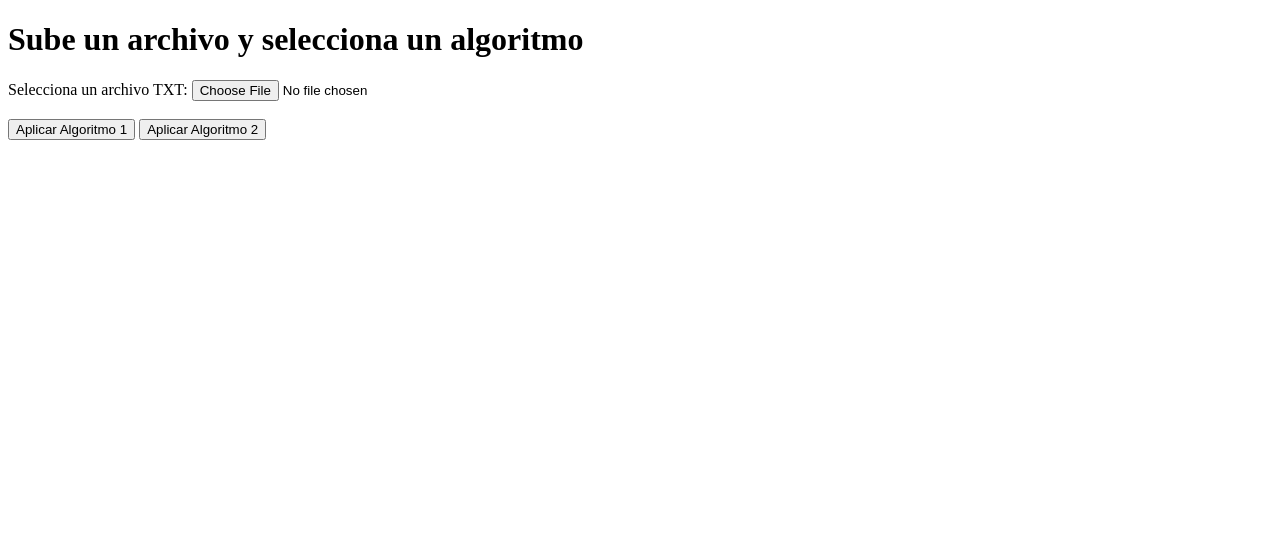
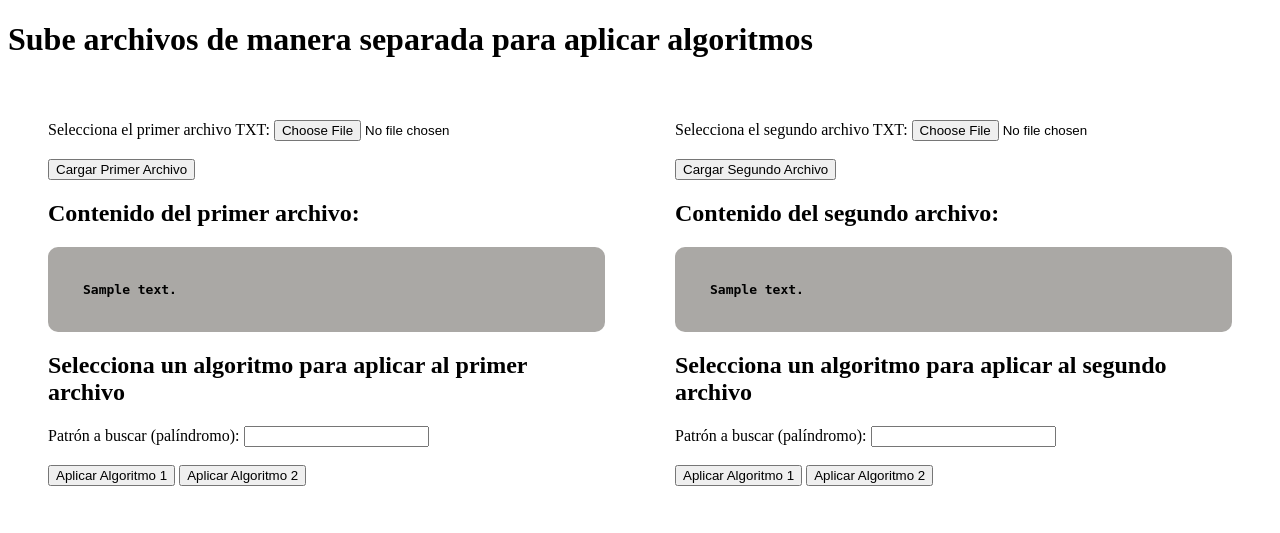
Before and after one commit to EmilioVidal/AlgoritmosSituacionProblema, a Flask app: template templates/index.html in a window 1280 px wide. Shown: the top 533 px of the page. Run offline with Flask 3, Linux system fonts and the light colour scheme; the template is opened without the code that fills it: most values are stand-ins (such as "Sample title", 1, 10 or a date in 2020).

Commit message:
primer algoritmo

```diff
--- a/app.py
+++ b/app.py
@@ -1,62 +1,114 @@
-import os
 from flask import Flask, render_template, request, redirect, url_for
-from werkzeug.utils import secure_filename
 
-# Crear la aplicación Flask
 app = Flask(__name__)
-app.config['UPLOAD_FOLDER'] = 'uploads/'
 
-# Asegúrate de que la carpeta de subidas exista
-if not os.path.exists('uploads'):
-    os.makedirs('uploads')
+# Variables globales para almacenar el contenido de los archivos
+file1_content = None
+file2_content = None
 
-# Definir rutas
 @app.route('/')
 def index():
-    return render_template('index.html')
+    # Renderizar la plantilla con el contenido de ambos archivos
+    return render_template('index.html', content1=file1_content, content2=file2_content)
 
-@app.route('/upload', methods=['POST'])
-def upload_file():
-    if 'file' not in request.files:
-        return 'No se ha seleccionado ningún archivo', 400
+# Ruta para subir el primer archivo
+@app.route('/upload_file1', methods=['POST'])
+def upload_file1():
+    global file1_content
+    if 'file1' in request.files:
+        file = request.files['file1']
+        if file.filename != '':
+            file1_content = file.read().decode('utf-8')
+    return redirect(url_for('index'))
 
-    file = request.files['file']
+# Ruta para subir el segundo archivo
+@app.route('/upload_file2', methods=['POST'])
+def upload_file2():
+    global file2_content
+    if 'file2' in request.files:
+        file = request.files['file2']
+        if file.filename != '':
+            file2_content = file.read().decode('utf-8')
+    return redirect(url_for('index'))
 
-    if file.filename == '':
-        return 'No hay archivo seleccionado', 400
+# Ruta para aplicar un algoritmo al primer archivo
+@app.route('/apply_algorithm_file1', methods=['POST'])
+def apply_algorithm_file1():
+    global file1_content, resultado
+    if 'file1_content' in request.form:
+        file1_content = request.form.get('file1_content')
+        algorithm = request.form.get('algorithm')
+        palindromo = request.form.get('palindromo')  # Recibir el patrón del palíndromo
+        if algorithm == 'algoritmo1':
+            file1_content = algoritmo_z_resaltar(file1_content, palindromo)
+        elif algorithm == 'algoritmo2':
+            file1_content = algoritmo_z_resaltar(file1_content)
+    return redirect(url_for('index'))
 
-    if file:
-        filename = secure_filename(file.filename)
-        filepath = os.path.join(app.config['UPLOAD_FOLDER'], filename)
-        file.save(filepath)
+# Ruta para aplicar un algoritmo al segundo archivo
+@app.route('/apply_algorithm_file2', methods=['POST'])
+def apply_algorithm_file2():
+    global file2_content, resultado
+    if 'file2_content' in request.form:
+        file2_content = request.form.get('file2_content')
+        algorithm = request.form.get('algorithm')
+        palindromo = request.form.get('palindromo')  # Recibir el patrón del palíndromo
+        if algorithm == 'algoritmo1':
+            file2_content = algoritmo_z_resaltar(file2_content, palindromo)
+        elif algorithm == 'algoritmo2':
+            file2_content = algoritmo_z_resaltar(file2_content)
+    return redirect(url_for('index'))
 
-        # Obtener el botón seleccionado para aplicar el algoritmo
-        algorithm = request.form.get('algorithm')
+# Algoritmo Z para buscar y resaltar el patrón
+def algoritmo_z_resaltar(texto, palindromo):
+    # Función Z para encontrar posiciones de un patrón en el texto
+    def Z(texto, palindromo):
+        cadena_concatenada = palindromo + "$" + texto
+        n = len(cadena_concatenada)
+        Z = [0] * n
+        L, R, K = 0, 0, 0
+        for i in range(1, n):
+            if i > R:
+                L, R = i, i
+                while R < n and cadena_concatenada[R] == cadena_concatenada[R - L]:
+                    R += 1
+                Z[i] = R - L
+                R -= 1
+            else:
+                K = i - L
+                if Z[K] < R - i + 1:
+                    Z[i] = Z[K]
+                else:
+                    L = i
+                    while R < n and cadena_concatenada[R] == cadena_concatenada[R - L]:
+                        R += 1
+                    Z[i] = R - L
+                    R -= 1
 
-        # Dependiendo del algoritmo seleccionado
-        if algorithm == 'algoritmo1':
-            resultado = algoritmo1(filepath)
-        elif algorithm == 'algoritmo2':
-            resultado = algoritmo2(filepath)
-        else:
-            return 'Algoritmo no válido', 400
+        # Recoger las posiciones donde se encontró el patrón
+        posiciones = []
+        for i in range(len(palindromo) + 1, n):
+            if Z[i] == len(palindromo):
+                posiciones.append(i - len(palindromo) - 1)
 
-        return f"Resultado del {algorithm}: {resultado}"
+        return posiciones
 
-# Algoritmos de ejemplo
-def algoritmo1(filepath):
-    # Leer el archivo y procesarlo
-    with open(filepath, 'r') as file:
-        contenido = file.read()
-        # Ejemplo de procesamiento: contar líneas
-        return f"Número de líneas: {len(contenido.splitlines())}"
+    # Encontrar todas las posiciones donde ocurre el palíndromo
+    posiciones = Z(texto, palindromo)
 
-def algoritmo2(filepath):
-    # Leer el archivo y procesarlo
-    with open(filepath, 'r') as file:
-        contenido = file.read()
-        # Ejemplo de procesamiento: contar palabras
-        return f"Número de palabras: {len(contenido.split())}"
+    # Resaltar las ocurrencias del palíndromo con <span>
+    texto_resaltado = ""
+    ultimo_index = 0
+
+    for pos in posiciones:
+        texto_resaltado += texto[ultimo_index:pos]  # Añadir la parte antes de la coincidencia
+        texto_resaltado += f"<span style='background-color: yellow;'>{texto[pos:pos + len(palindromo)]}</span>"  # Resaltar
+        ultimo_index = pos + len(palindromo)
+
+    # Añadir el resto del texto
+    texto_resaltado += texto[ultimo_index:]
+
+    return texto_resaltado
 
 if __name__ == '__main__':
     app.run(debug=True)
--- /dev/null
+++ b/static/style.css
@@ -0,0 +1,29 @@
+* {
+    box-sizing: border-box;
+}
+
+#todo {
+    display: flex;
+    flex-wrap: wrap;
+    padding: 10px;
+    gap: 10px;
+}
+
+#text1, #text2 {
+    flex: 1;
+    min-width: 300px;
+    margin: 10px;
+    padding: 20px;
+    border-radius: 10px;
+}
+
+#contenidoTXT {
+    background-color: rgb(170, 168, 165);
+    border-radius: 10px;
+    padding: 35px;
+    text-align: left;
+    word-wrap: break-word;
+    white-space: pre-wrap;
+    overflow: auto;
+    font-weight: bold
+}
--- a/templates/index.html
+++ b/templates/index.html
@@ -4,16 +4,61 @@
     <meta charset="UTF-8">
     <meta name="viewport" content="width=device-width, initial-scale=1.0">
     <title>Subir Archivos y Algoritmos</title>
+    <link rel="stylesheet" type="text/css" href="{{ url_for('static', filename='style.css') }}">
 </head>
 <body>
-    <h1>Sube un archivo y selecciona un algoritmo</h1>
+    <h1>Sube archivos de manera separada para aplicar algoritmos</h1>
+<div id="todo">
 
-    <form action="{{ url_for('upload_file') }}" method="POST" enctype="multipart/form-data">
-        <label for="file">Selecciona un archivo TXT:</label>
-        <input type="file" id="file" name="file" accept=".txt" required><br><br>
+    <div id="text1">
+        <!-- Formulario para subir el primer archivo -->
+        <form action="/upload_file1" method="POST" enctype="multipart/form-data">
+            <label for="file1">Selecciona el primer archivo TXT:</label>
+            <input type="file" id="file1" name="file1" accept=".txt" required><br><br>
+            <button type="submit">Cargar Primer Archivo</button>
+        </form>
+        <!-- Mostrar el contenido del primer archivo si está cargado -->
+        {% if content1 %}
+        <h2>Contenido del primer archivo:</h2>
+        <pre id="contenidoTXT">{{ content1|safe }}</pre>  <!-- Usamos |safe para renderizar HTML -->
 
-        <button type="submit" name="algorithm" value="algoritmo1">Aplicar Algoritmo 1</button>
-        <button type="submit" name="algorithm" value="algoritmo2">Aplicar Algoritmo 2</button>
-    </form>
+        <h2>Selecciona un algoritmo para aplicar al primer archivo</h2>
+        <form action="/apply_algorithm_file1" method="POST">
+            <input type="hidden" name="file1_content" value="{{ content1 }}">
+            <!-- Campo para ingresar el patrón (palíndromo) -->
+            <label for="palindromo">Patrón a buscar (palíndromo):</label>
+            <input type="text" id="palindromo" name="palindromo" required><br><br>
+            <button type="submit" name="algorithm" value="algoritmo1">Aplicar Algoritmo 1</button>
+            <button type="submit" name="algorithm" value="algoritmo2">Aplicar Algoritmo 2</button>
+        </form>
+        {% endif %}
+    </div>
+
+    <div id="text2">
+        <!-- Formulario para subir el segundo archivo -->
+        <form action="/upload_file2" method="POST" enctype="multipart/form-data">
+            <label for="file2">Selecciona el segundo archivo TXT:</label>
+            <input type="file" id="file2" name="file2" accept=".txt" required><br><br>
+            <button type="submit">Cargar Segundo Archivo</button>
+        </form>
+        <!-- Mostrar el contenido del segundo archivo si está cargado -->
+        {% if content2 %}
+        <h2>Contenido del segundo archivo:</h2>
+        <pre id="contenidoTXT">{{ content2|safe }}</pre> <!-- Usamos |safe para renderizar HTML -->
+
+        <h2>Selecciona un algoritmo para aplicar al segundo archivo</h2>
+        <form action="/apply_algorithm_file2" method="POST">
+            <input type="hidden" name="file2_content" value="{{ content2 }}">
+            <!-- Campo para ingresar el patrón (palíndromo) -->
+            <label for="palindromo">Patrón a buscar (palíndromo):</label>
+            <input type="text" id="palindromo" name="palindromo" required><br><br>
+            <button type="submit" name="algorithm" value="algoritmo1">Aplicar Algoritmo 1</button>
+            <button type="submit" name="algorithm" value="algoritmo2">Aplicar Algoritmo 2</button>
+        </form>
+        {% endif %}
+    </div>
+
+</div>
+
 </body>
 </html>
```
